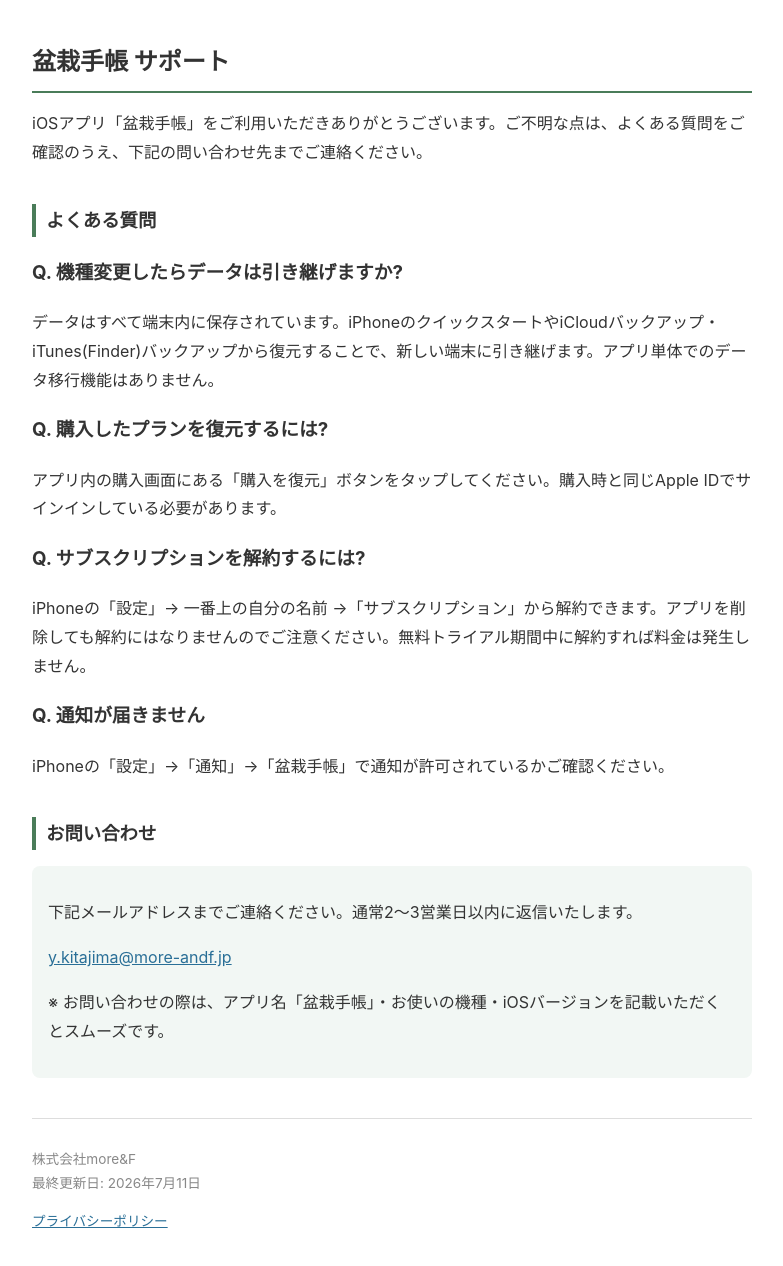
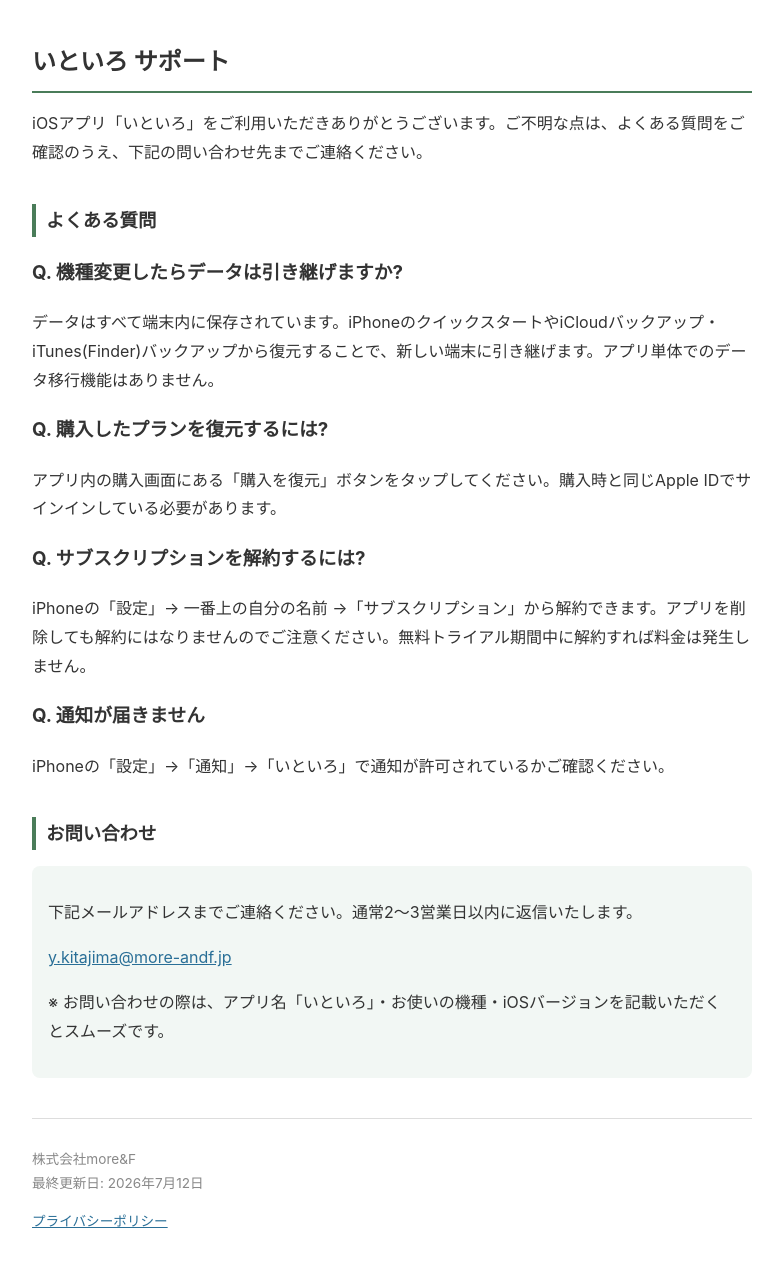
Before and after one commit to ykitajima93/apps-legal, a plain HTML site: page itoiro/support.html in a window 1280 px wide. Shown: the whole page, without its empty margins (248-1031 px from the left). Drawn offline with Linux system fonts and the light colour scheme.

Commit message:
chore: いといろの法務ページを追加
- itoiro/privacy.html, itoiro/support.html を追加
- index.html にいといろを追記
- bonsai-techo は更新日の再生成のみ

Co-Authored-By: Claude Fable 5 <noreply@anthropic.com>

```diff
--- a/bonsai-techo/support.html
+++ b/itoiro/support.html
@@ -3,7 +3,7 @@
 <head>
 <meta charset="UTF-8">
 <meta name="viewport" content="width=device-width, initial-scale=1">
-<title>サポート | 盆栽手帳</title>
+<title>サポート | いといろ</title>
 <style>
   body { font-family: -apple-system, "Hiragino Sans", "Hiragino Kaku Gothic ProN", "Yu Gothic", sans-serif;
          line-height: 1.8; color: #333; max-width: 720px; margin: 0 auto; padding: 24px 16px; }
@@ -15,8 +15,8 @@
 </style>
 </head>
 <body>
-<h1>盆栽手帳 サポート</h1>
-<p>iOSアプリ「盆栽手帳」をご利用いただきありがとうございます。ご不明な点は、よくある質問をご確認のうえ、下記の問い合わせ先までご連絡ください。</p>
+<h1>いといろ サポート</h1>
+<p>iOSアプリ「いといろ」をご利用いただきありがとうございます。ご不明な点は、よくある質問をご確認のうえ、下記の問い合わせ先までご連絡ください。</p>
 
 <h2>よくある質問</h2>
 
@@ -30,17 +30,17 @@
 <p>iPhoneの「設定」→ 一番上の自分の名前 →「サブスクリプション」から解約できます。アプリを削除しても解約にはなりませんのでご注意ください。無料トライアル期間中に解約すれば料金は発生しません。</p>
 
 <h3>Q. 通知が届きません</h3>
-<p>iPhoneの「設定」→「通知」→「盆栽手帳」で通知が許可されているかご確認ください。</p>
+<p>iPhoneの「設定」→「通知」→「いといろ」で通知が許可されているかご確認ください。</p>
 
 <h2>お問い合わせ</h2>
 <div class="contact">
 <p>下記メールアドレスまでご連絡ください。通常2〜3営業日以内に返信いたします。</p>
 <p><a href="mailto:y.kitajima@more-andf.jp">y.kitajima@more-andf.jp</a></p>
-<p>※ お問い合わせの際は、アプリ名「盆栽手帳」・お使いの機種・iOSバージョンを記載いただくとスムーズです。</p>
+<p>※ お問い合わせの際は、アプリ名「いといろ」・お使いの機種・iOSバージョンを記載いただくとスムーズです。</p>
 </div>
 
 <footer>
-<p>株式会社more&F<br>最終更新日: 2026年7月11日</p>
+<p>株式会社more&F<br>最終更新日: 2026年7月12日</p>
 <p><a href="./privacy.html">プライバシーポリシー</a></p>
 </footer>
 </body>
```
Also changed, not shown: index.html (+1 -1 lines), itoiro/privacy.html (renamed from bonsai-techo/privacy.html, +4 -4 lines).
